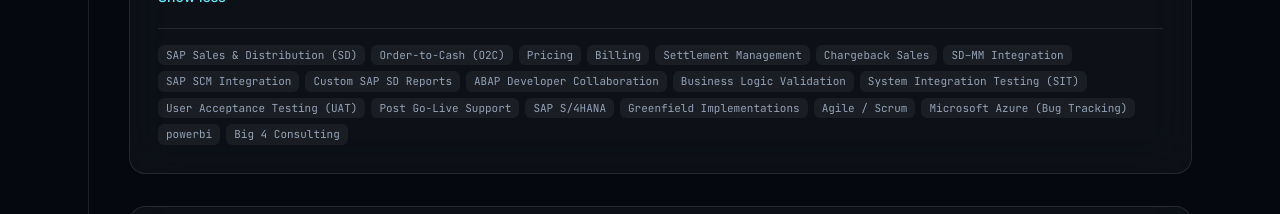
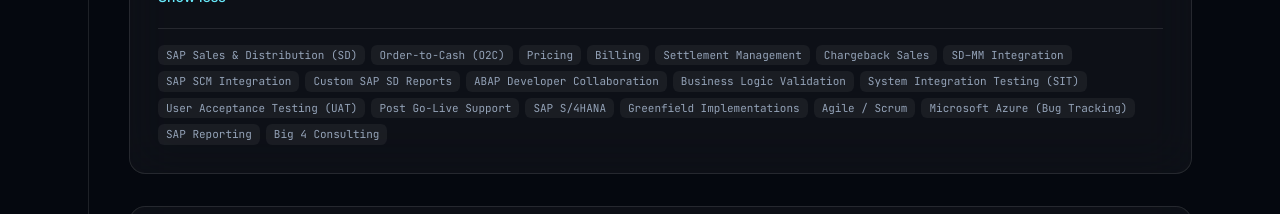
Before and after one commit to Dvkhatanhar/sap-portfolio, a React (Vite) app: page / in a window 1280 px wide. Shown: the part 4240-4454 px from the top of the page. Built offline with nearby package versions, Linux system fonts and the light colour scheme.

Commit message:
Update portfolio.ts

```diff
--- a/src/data/portfolio.ts
+++ b/src/data/portfolio.ts
@@ -156,7 +156,7 @@ export const portfolioData = {
       skills: [
         'sd', 'o2c', 'pricing', 'billing', 'settlement', 'chargeback', 'sdmm', 'scm',
         'custom-reports', 'abap-collab', 'logic-validation', 'sit', 'uat', 'hypercare',
-        's4hana', 'greenfield', 'agile', 'azure', 'powerbi', 'big4',
+        's4hana', 'greenfield', 'agile', 'azure', 'SAP Reporting', 'big4',
       ],
     },
     {
@@ -249,7 +249,7 @@ export const portfolioData = {
       modules: ['Power BI', 'Sales Data', 'Defect Analytics'],
       impact: 'Enhanced executive decision-making capabilities.',
       metric: { value: 'Exec', label: 'decision support' },
-      skills: ['powerbi', 'sd', 'hypercare'],
+      skills: ['SAP Reporting', 'sd', 'hypercare'],
     },
     {
       id: 'mdm-scoping',
```
